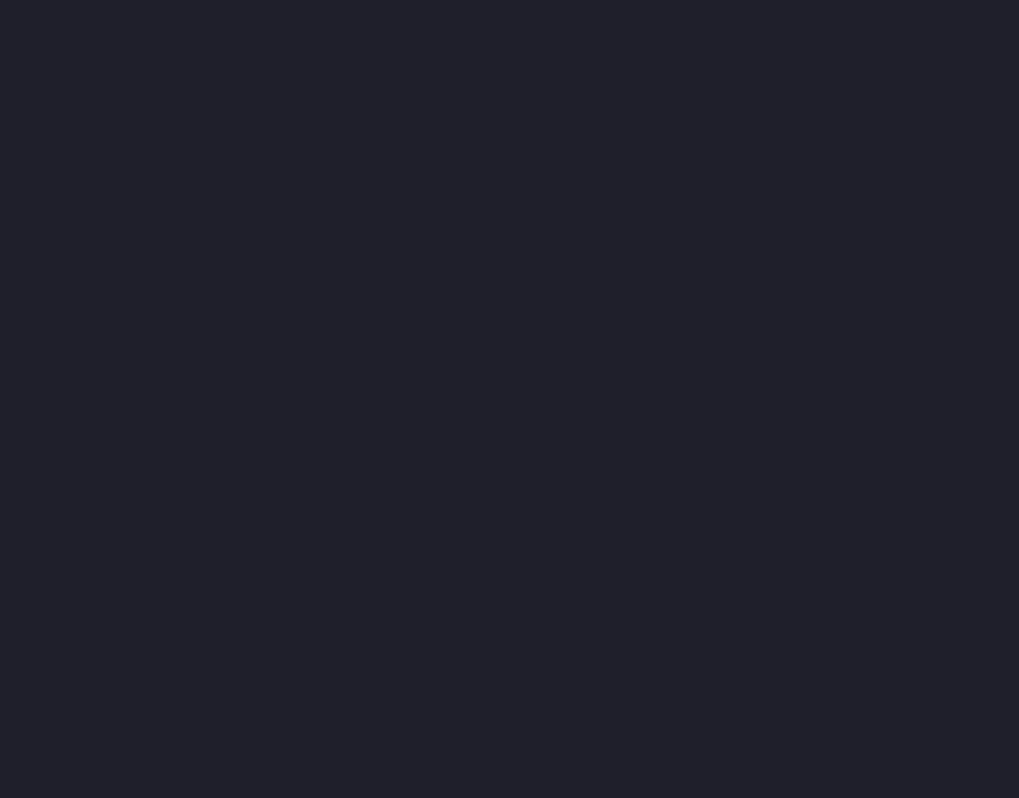
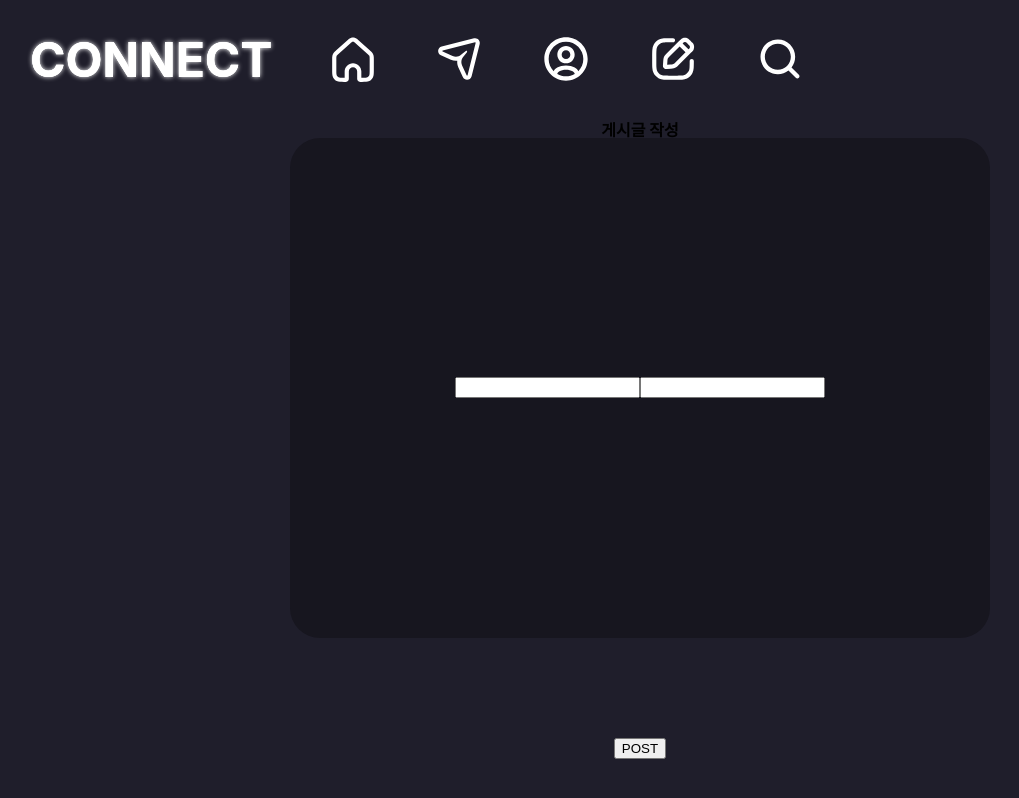
Before and after one commit to tlsgmltjd/connect-client, a React (Vite) app: page /board in a window 1280 px wide. Before the commit this address had no page. Shown: the whole page, without its empty margins (0-1019 px from the left). Built offline with nearby package versions, Linux system fonts and the light colour scheme; sample sign-in values are in the browser's storage; a web font is replaced by a local one.

Commit message:
Add BoardPage layout

```diff
--- a/src/App.jsx
+++ b/src/App.jsx
@@ -3,14 +3,20 @@ import styled from "styled-components";
 import PrivateRoute from "./components/PrivateRouter";
 
 import * as P from "./pages";
+import Header from "./components/Header";
 
 function App() {
   return (
     <>
+      <Header />
       <Routes>
         <Route path="/signup/*" element={<P.SignupPage />} />
         <Route path="/login" element={<P.LoginPage />} />
         <Route path="/" element={<PrivateRoute element={<P.MainPage />} />} />
+        <Route
+          path="/board"
+          element={<PrivateRoute element={<P.BoardPage />} />}
+        />
       </Routes>
     </>
   );
--- /dev/null
+++ b/src/pages/BoardPage/index.jsx
@@ -0,0 +1,16 @@
+import * as S from "./style";
+
+export default function BoardPage() {
+  return (
+    <S.BoardContainer>
+      <S.Title>게시글 작성</S.Title>
+      <S.BoardForm>
+        <S.BoardBox>
+          <S.TitleInput />
+          <S.ContentInput />
+        </S.BoardBox>
+        <S.SubmitButton>POST</S.SubmitButton>
+      </S.BoardForm>
+    </S.BoardContainer>
+  );
+}
--- /dev/null
+++ b/src/pages/BoardPage/style.js
@@ -0,0 +1,32 @@
+import styled from "styled-components";
+
+export const BoardContainer = styled.div`
+  width: 100%;
+  height: 80vh;
+  display: flex;
+  flex-direction: column;
+  align-items: center;
+  justify-content: center;
+`;
+
+export const BoardBox = styled.article`
+  width: 700px;
+  height: 500px;
+  border-radius: 30px;
+  background: #17161f;
+  padding: 30px;
+  display: flex;
+  align-items: center;
+  justify-content: center;
+`;
+
+export const BoardForm = styled.form`
+  display: flex;
+  flex-direction: column;
+  align-items: center;
+  gap: 100px;
+`;
+export const Title = styled.h1``;
+export const TitleInput = styled.input``;
+export const ContentInput = styled.input``;
+export const SubmitButton = styled.button``;
--- a/src/pages/MainPage/index.jsx
+++ b/src/pages/MainPage/index.jsx
@@ -23,9 +23,8 @@ export default function MainPage() {
 
   return (
     <S.Container>
-      <Header />
       <S.BoardContainer>
-        {boards ??
+        {boards &&
           boards.map((board) => (
             <S.BoardBox key={board.boardId}>
               <S.BoardHeader>
--- a/src/pages/MainPage/style.js
+++ b/src/pages/MainPage/style.js
@@ -7,6 +7,7 @@ export const Container = styled.div`
 
 export const BoardContainer = styled.div`
   padding-top: 100px;
+  padding-bottom: 100px;
   width: 100%;
   display: flex;
   flex-direction: column;
--- a/src/pages/index.js
+++ b/src/pages/index.js
@@ -1,3 +1,4 @@
 export { default as MainPage } from "./MainPage";
 export { default as SignupPage } from "./SignupPage";
 export { default as LoginPage } from "./LoginPage";
+export { default as BoardPage } from "./BoardPage";
```
